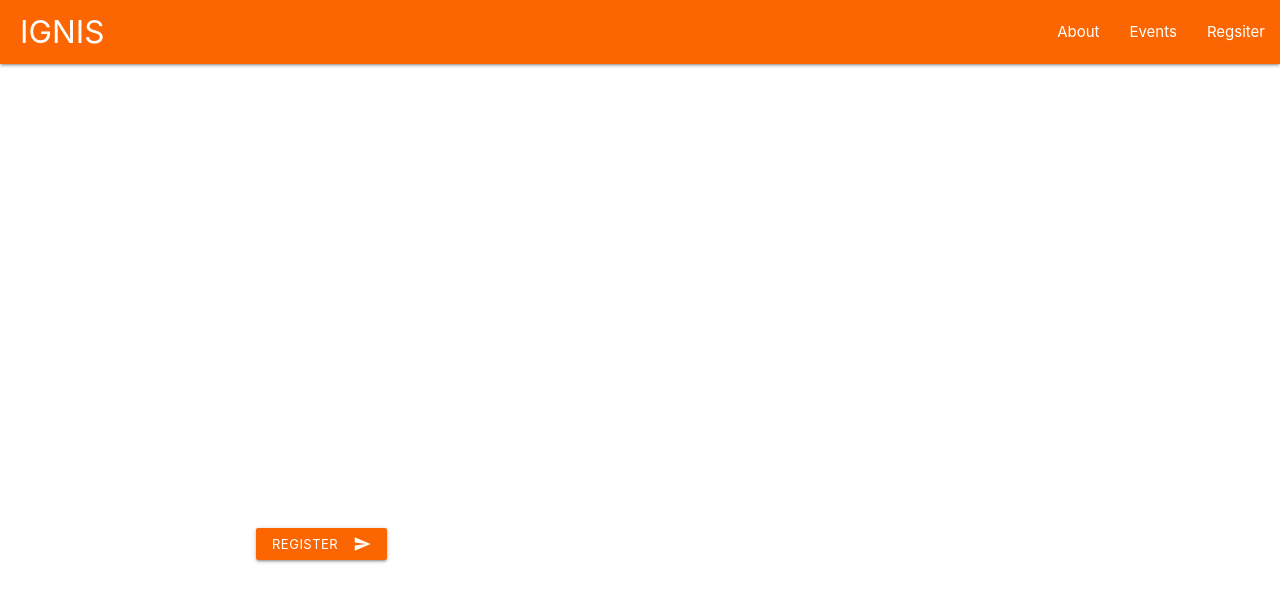
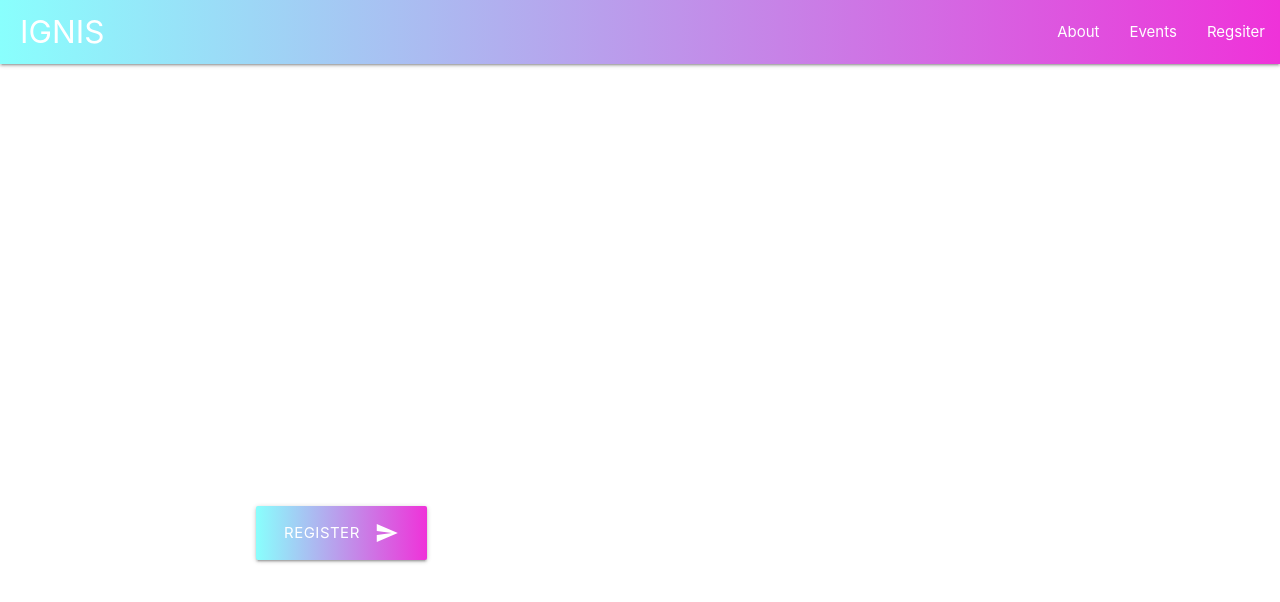
Before and after one commit to Sharma-Hrishabh/IGNIS-Official, a website: page index.html in a window 1280 px wide. Drawn offline with Linux system fonts and the light colour scheme.

Commit message:
minor changes

```diff
--- a/index.html
+++ b/index.html
@@ -27,8 +27,8 @@
         <li><a href="#">Register</a></li>
       </ul>
 
-  <div class="container main-landing-area">
-    <a class="waves-effect waves-light btn-small" style="background-color:#fb6602;"><i class="material-icons right">send</i>Register</a>
+  <div class="main-landing-area">
+    <a class="waves-effect waves-light btn-large button"><i class="material-icons right">send</i>Register</a>
   </div>
 
 
--- a/public/css/style.css
+++ b/public/css/style.css
@@ -1,10 +1,27 @@
-.nav-wrapper{
-  background:#fb6602;
+nav{
+  /* background:#fb6602; */
+  background: #ef32d9;  /* fallback for old browsers */
+  background: -webkit-linear-gradient(to right, #89fffd, #ef32d9);  /* Chrome 10-25, Safari 5.1-6 */
+  background: linear-gradient(to right, #89fffd, #ef32d9); /* W3C, IE 10+/ Edge, Firefox 16+, Chrome 26+, Opera 12+, Safari 7+ */
+  min-width:100%;
+
 }
 
 
 .main-landing-area{
-  position: absolute;
+position: absolute;
   bottom:30%;
   left:20%;
 }
+
+body{
+margin:0;
+padding:0;
+}
+
+.button{
+  background: #ef32d9;  /* fallback for old browsers */
+background: -webkit-linear-gradient(to right, #89fffd, #ef32d9);  /* Chrome 10-25, Safari 5.1-6 */
+background: linear-gradient(to right, #89fffd, #ef32d9); /* W3C, IE 10+/ Edge, Firefox 16+, Chrome 26+, Opera 12+, Safari 7+ */
+
+}
```
